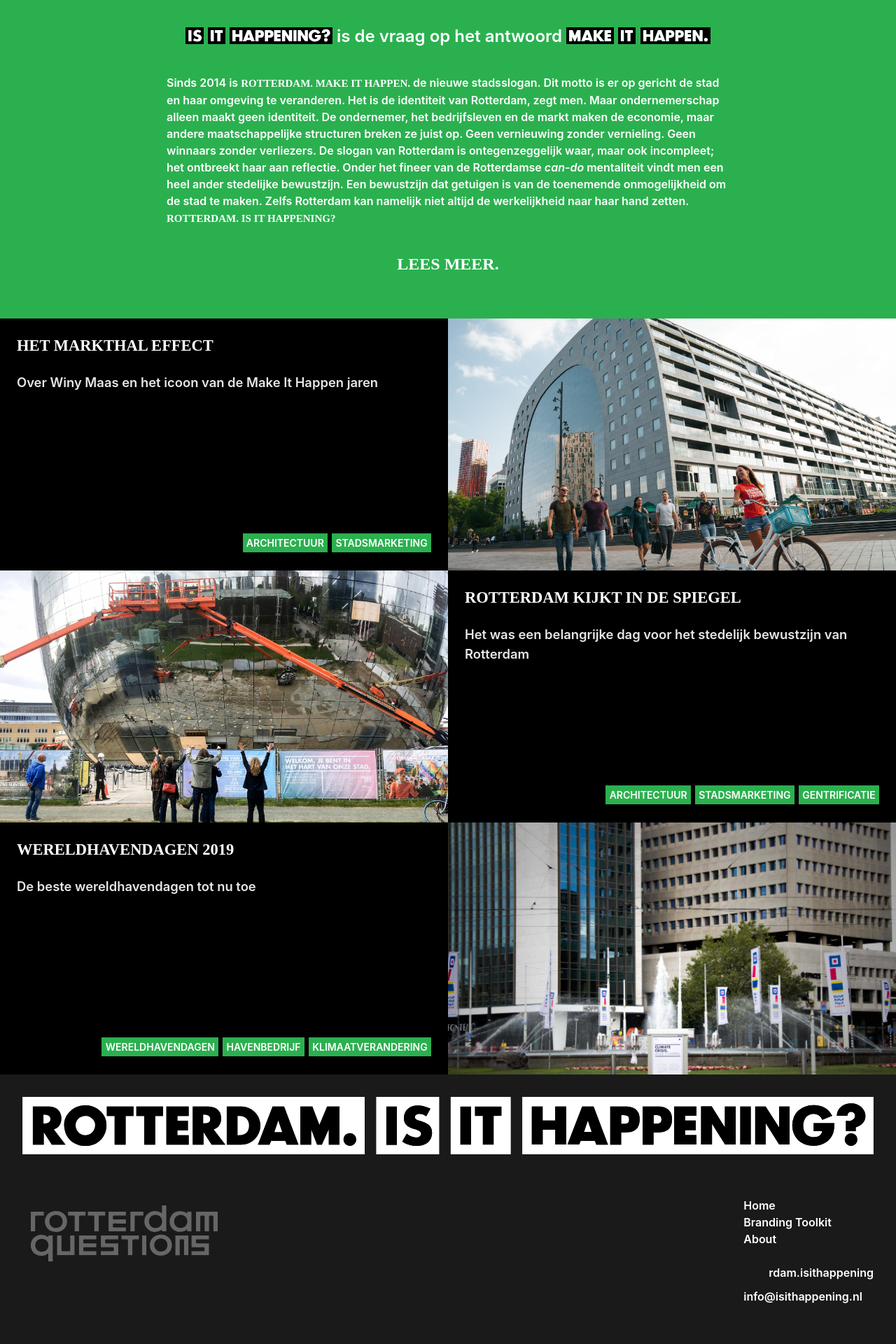
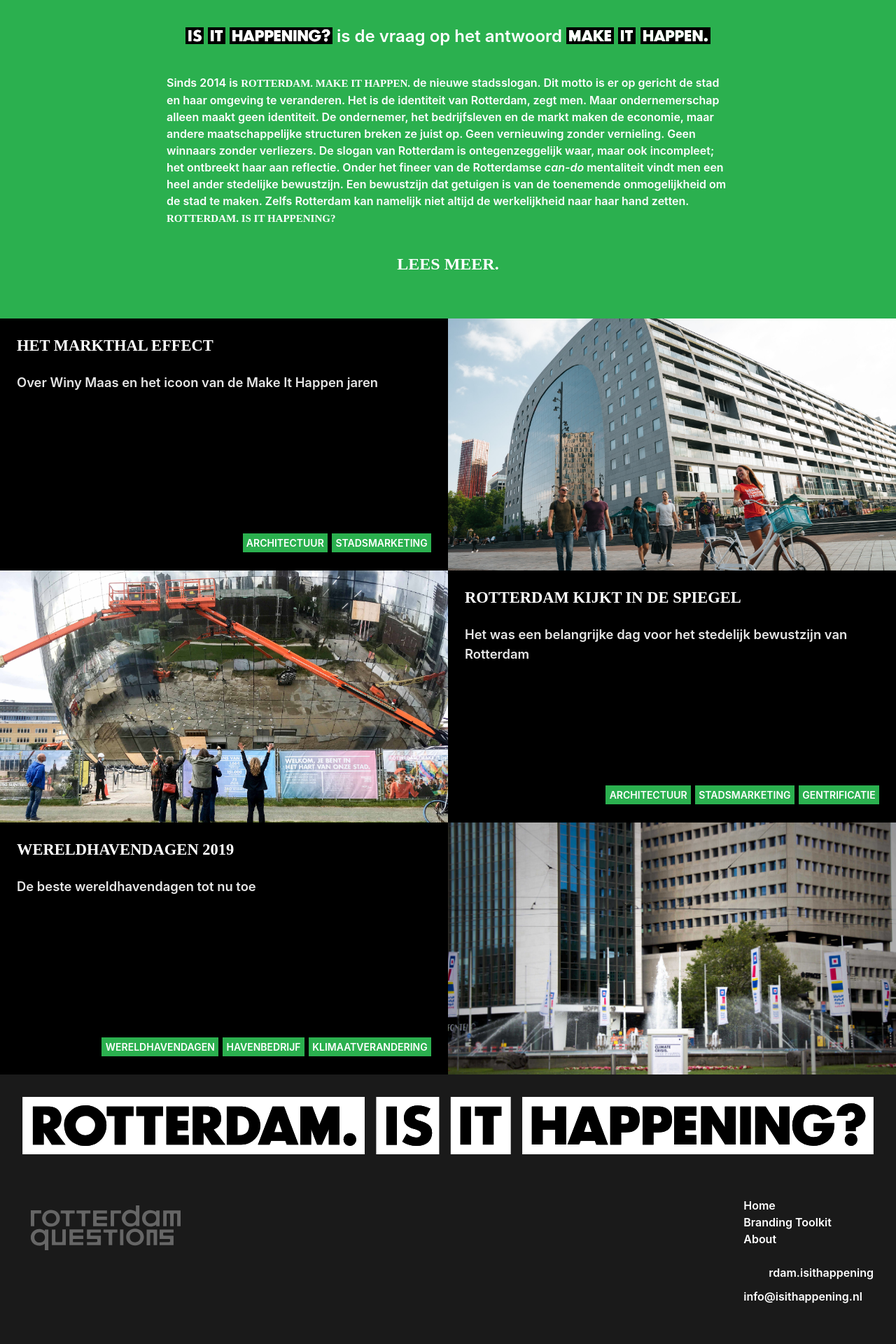
Before and after one commit to norealdirection/norealdirection.github.io, a Jekyll site: the page built from index.markdown, in a window 1280 px wide. Shown: the part 694-2614 px from the top of the page at 70% size. Built offline with Jekyll 4.4.1, drawn with Linux system fonts in a browser that asks for light colours.

Commit message:
Update _layout.scss

```diff
--- a/_sass/minima/_layout.scss
+++ b/_sass/minima/_layout.scss
@@ -446,7 +446,7 @@
 }
 
 .partners-svg {
-	height: 5rem;
+	height: 4rem;
 	width: auto;
 }
 
```
